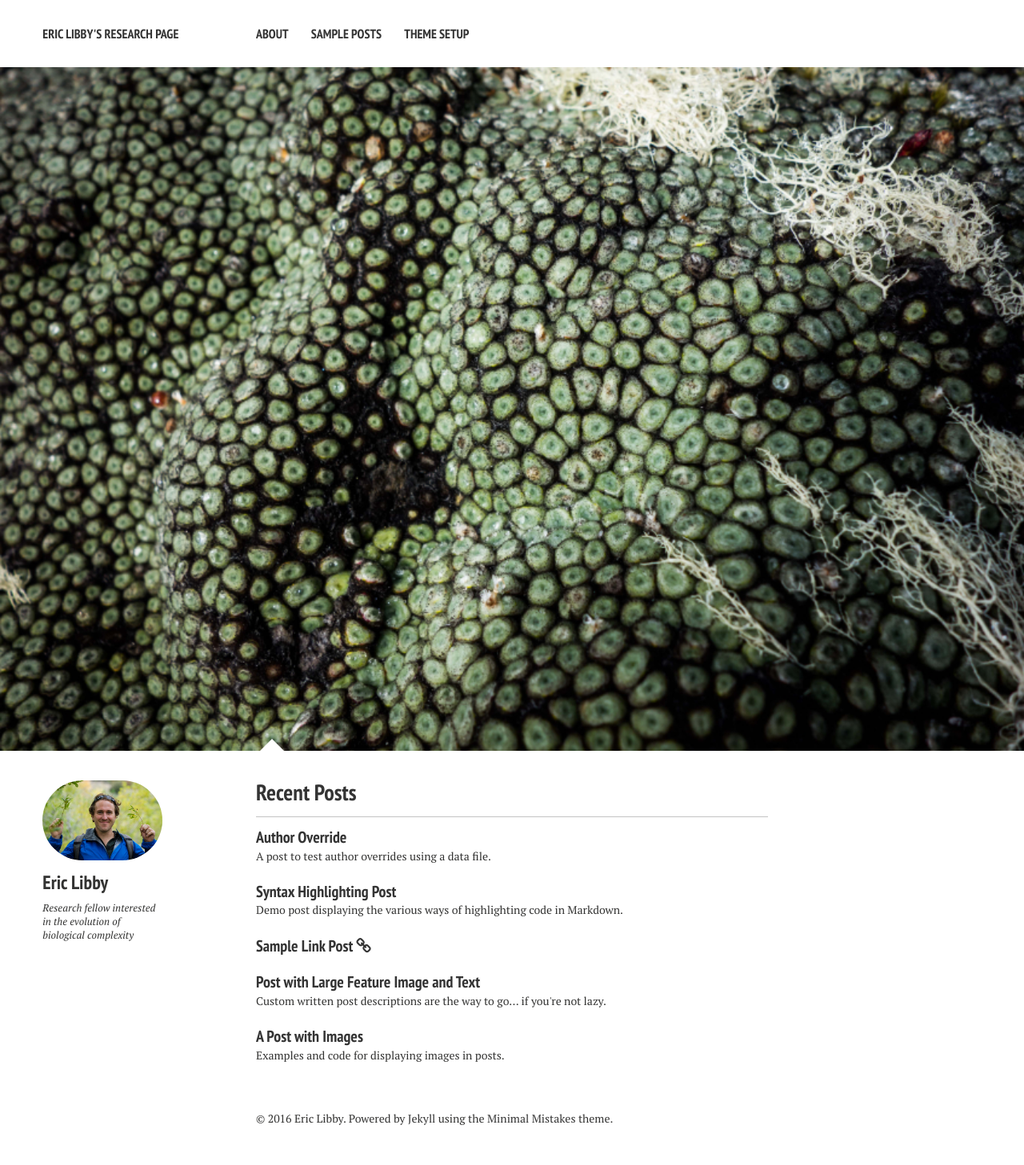
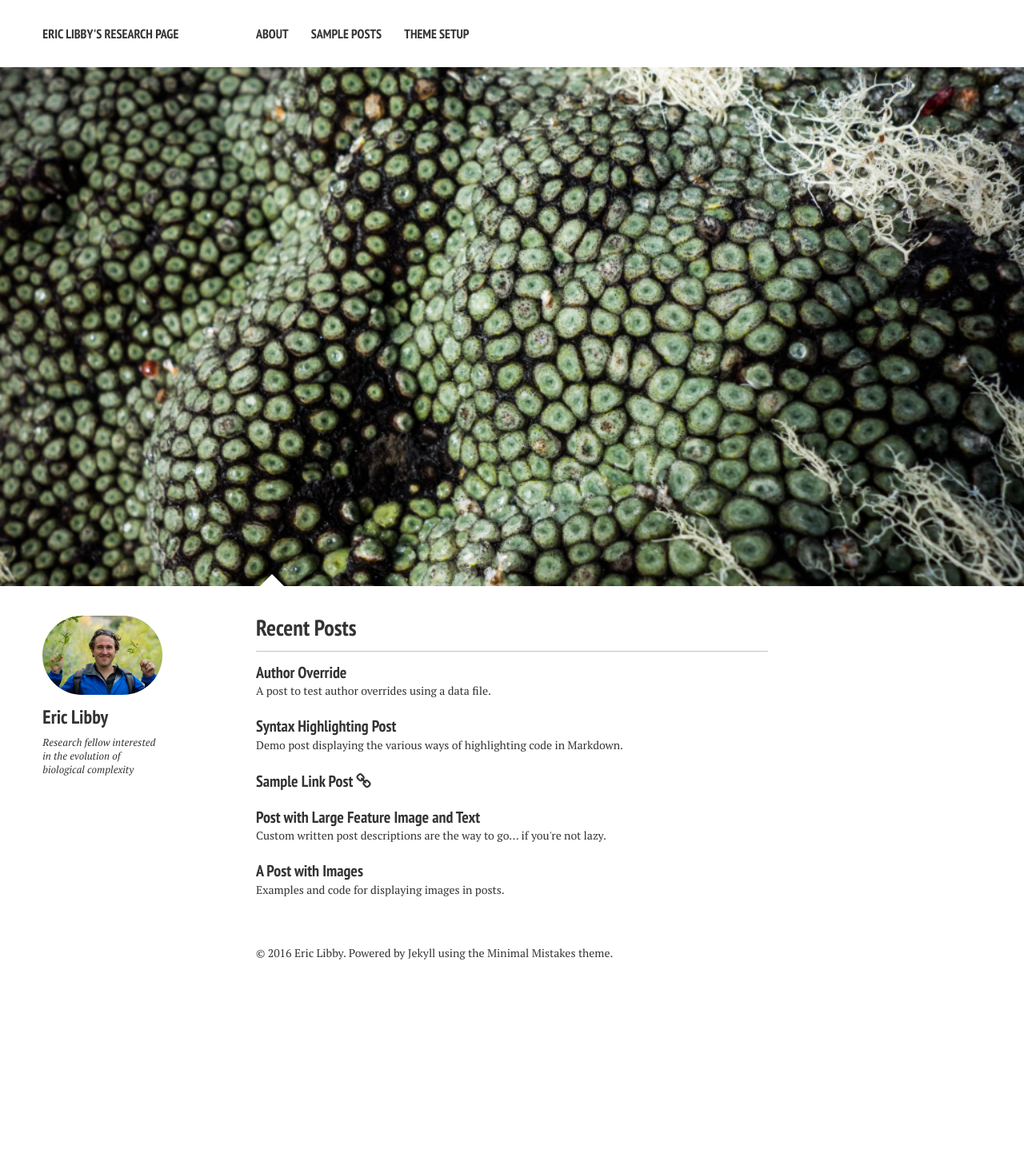
Before and after one commit to ericlibby/oldweb, a Jekyll site: the page built from index.md, in a window 1280 px wide. Shown: the whole page at 80% size. Built offline with Jekyll 4.4.1, drawn with Linux system fonts in a browser that asks for light colours; nearby versions of some CDN libraries; after the commit the page ends 1250 px from its top, so only the background shows below that.

Commit message:
lichenover3

```diff
--- a/index.md
+++ b/index.md
@@ -3,7 +3,7 @@ layout: home
 excerpt: "A minimal Jekyll theme for your blog by designer Michael Rose."
 tags: [Jekyll, theme, responsive, blog, template]
 image:
-  feature: lichenover2.jpg
+  feature: lichenover3.jpg
   credit: #WeGraphics
   creditlink: #http://wegraphics.net/downloads/free-ultimate-blurred-background-pack/
 ---
```
Also changed, not shown: images/lichenover3.jpg (added).
